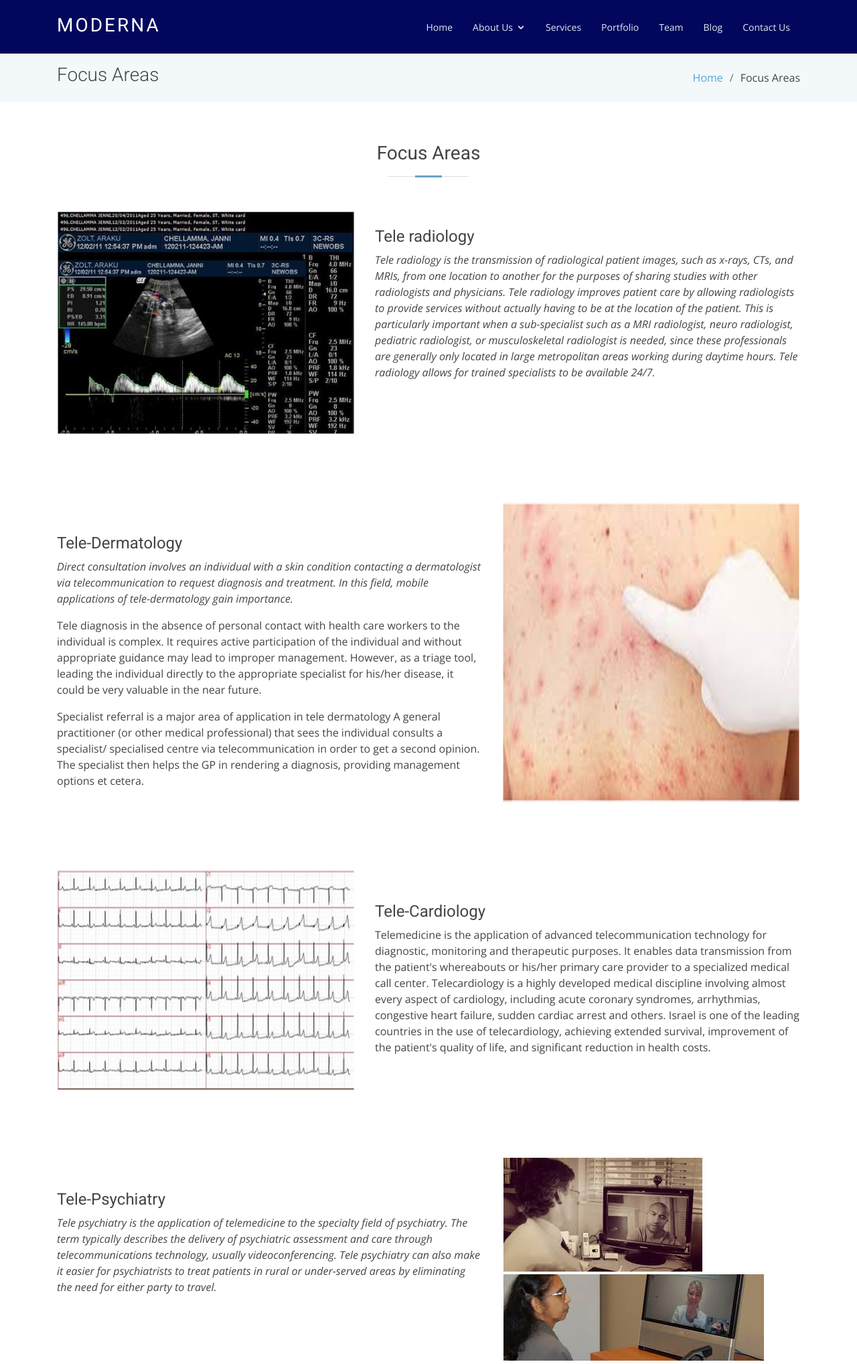
After one commit to manozkumarj/Templates-Mine, a PHP site: page /focus-areas in a window 1280 px wide. The commit adds this page. Shown: the top 2037 px of the page at 67% size. Run offline with PHP 8.4, Linux system fonts and the light colour scheme.

Commit message:
Created 'focus-areas' page and written content inside it as per requirement --> Pegase

```diff
--- a/Pegase/assets/css/style.css
+++ b/Pegase/assets/css/style.css
@@ -329,7 +329,7 @@ h1, h2, h3, h4, h5, h6, .font-primary {
   top: 0;
   width: 130%;
   height: 95%;
-  background: linear-gradient(to right, rgba(30, 67, 86, 0.8), rgba(30, 67, 86, 0.6)), url("../img/hero-bg.jpg") center top no-repeat;
+  background: linear-gradient(to right, rgba(2, 7, 93, 0.8), rgba(2, 7, 93, 0.6)), url("../img/hero-bg.jpg") center top no-repeat;
   z-index: 0;
   border-radius: 0 0 50% 50%;
   transform: translateX(-50%) rotate(0deg);
--- a/Pegase/common/header.php
+++ b/Pegase/common/header.php
@@ -4,7 +4,7 @@
     <div class="container">
 
       <div class="logo float-left">
-        <h1 class="text-light"><a href="index.html"><span>Moderna</span></a></h1>
+        <h1 class="text-light"><a href="."><span>Moderna</span></a></h1>
         <!-- Uncomment below if you prefer to use an image logo -->
         <!-- <a href="index.html"><img src="assets/img/logo.png" alt="" class="img-fluid"></a>-->
       </div>
@@ -14,8 +14,13 @@
           <li <?php if($page == 'home'): ?> class="active" <?php endif; ?> >
 		  <a href=".">Home</a></li>
 
-          <li <?php if($page == 'about'): ?> class="active" <?php endif; ?> >
-		  <a href="about">About Us</a></li>
+          <li class="drop-down" <?php if($page == 'about'): ?> class="active" <?php endif; ?> >
+		  <a href="about">About Us</a>
+            <ul>
+              <li><a href="about">About Us</a></li>
+              <li><a href="focus-areas">Focus Areas</a></li>
+            </ul>
+          </li>
 
           <li <?php if($page == 'services'): ?> class="active" <?php endif; ?> >
 		  <a href="services">Services</a></li>
--- a/Pegase/contact.php
+++ b/Pegase/contact.php
@@ -73,7 +73,7 @@
                 <div class="info-box">
                   <i class="bx bx-map"></i>
                   <h3>Our Address</h3>
-                  <p>Plot No. 33A, Road No.76, NearMahaa News Channel, 500033, Jubilee Hills, Hyderabad, Telangana 500033, India</p>
+                  <p>Plot No. 33A, Road No.76, Near Mahaa News Channel, 500033, Jubilee Hills, Hyderabad, Telangana, India.</p>
                 </div>
               </div>
               <div class="col-md-6">
--- /dev/null
+++ b/Pegase/focus-areas.php
@@ -0,0 +1,196 @@
+<!DOCTYPE html>
+<html lang="en">
+
+<head>
+  <meta charset="utf-8">
+  <meta content="width=device-width, initial-scale=1.0" name="viewport">
+
+  <title>Moderna Bootstrap Template - Index</title>
+  <meta content="" name="descriptison">
+  <meta content="" name="keywords">
+
+  <!-- Favicons -->
+  <link href="assets/img/favicon.png" rel="icon">
+  <link href="assets/img/apple-touch-icon.png" rel="apple-touch-icon">
+
+  <!-- Google Fonts -->
+  <link href="https://fonts.googleapis.com/css?family=Open+Sans:300,300i,400,400i,600,600i,700,700i|Roboto:300,300i,400,400i,500,500i,700,700i&display=swap" rel="stylesheet">
+
+  <!-- Vendor CSS Files -->
+  <link href="assets/vendor/bootstrap/css/bootstrap.min.css" rel="stylesheet">
+  <link href="assets/vendor/animate.css/animate.min.css" rel="stylesheet">
+  <link href="assets/vendor/icofont/icofont.min.css" rel="stylesheet">
+  <link href="assets/vendor/boxicons/css/boxicons.min.css" rel="stylesheet">
+  <link href="assets/vendor/venobox/venobox.css" rel="stylesheet">
+  <link href="assets/vendor/owl.carousel/assets/owl.carousel.min.css" rel="stylesheet">
+  <link href="assets/vendor/aos/aos.css" rel="stylesheet">
+
+  <!-- Template Main CSS File -->
+  <link href="assets/css/style.css" rel="stylesheet">
+
+  <!-- =======================================================
+  * Template Name: Moderna - v2.0.1
+  * Template URL: https://bootstrapmade.com/free-bootstrap-template-corporate-moderna/
+  * Author: BootstrapMade.com
+  * License: https://bootstrapmade.com/license/
+  ======================================================== -->
+</head>
+
+<body>
+
+	<?php
+	$page = 'about';
+	include_once('common/header.php');
+	?>
+
+  <main id="main">
+
+<!-- ======= Focus Areas Section ======= -->
+<section class="breadcrumbs">
+  <div class="container">
+
+    <div class="d-flex justify-content-between align-items-center">
+      <h2>Focus Areas</h2>
+      <ol>
+        <li><a href=".">Home</a></li>
+        <li>Focus Areas</li>
+      </ol>
+    </div>
+
+  </div>
+</section><!-- End Focus Areas Section -->
+
+    <!-- ======= Features Section ======= -->
+    <section class="features">
+      <div class="container">
+
+        <div class="section-title">
+          <h2>Focus Areas</h2>
+        </div>
+
+        <div class="row" data-aos="fade-up">
+          <div class="col-md-5">
+            <img src="assets/img/focus-areas/tele-radiology.jpg" class="img-fluid" alt="">
+          </div>
+          <div class="col-md-7 pt-4">
+            <h3>Tele radiology</h3>
+            <p class="font-italic">
+            Tele radiology is the transmission of radiological patient images, such as x-rays, CTs, and MRIs, from one location to another for the purposes of sharing studies with other radiologists and physicians. Tele radiology improves patient care by allowing radiologists to provide services without actually having to be at the location of the patient. This is particularly important when a sub-specialist such as a MRI radiologist, neuro radiologist, pediatric radiologist, or musculoskeletal radiologist is needed, since these professionals are generally only located in large metropolitan areas working during daytime hours. Tele radiology allows for trained specialists to be available 24/7.
+            </p>
+          </div>
+        </div>
+
+        <div class="row" data-aos="fade-up">
+          <div class="col-md-5 order-1 order-md-2">
+            <img src="assets/img/focus-areas/tele-dermatology.jpg" class="img-fluid" alt="" style="height: 450px;">
+          </div>
+          <div class="col-md-7 pt-5 order-2 order-md-1">
+            <h3>Tele-Dermatology</h3>
+            <p class="font-italic">
+            Direct consultation involves an individual with a skin condition contacting a dermatologist via telecommunication to request diagnosis and treatment. In this field, mobile applications of tele-dermatology gain importance.
+            </p>
+            <p>
+            Tele diagnosis in the absence of personal contact with health care workers to the individual is complex. It requires active participation of the individual and without appropriate guidance may lead to improper management. However, as a triage tool, leading the individual directly to the appropriate specialist for his/her disease, it could be very valuable in the near future.
+            </p>
+            <p>
+            Specialist referral is a major area of application in tele dermatology A general practitioner (or other medical professional) that sees the individual consults a specialist/ specialised centre via telecommunication in order to get a second opinion. The specialist then helps the GP in rendering a diagnosis, providing management options et cetera.
+            </p>
+          </div>
+        </div>
+
+        <div class="row" data-aos="fade-up">
+          <div class="col-md-5">
+            <img src="assets/img/focus-areas/tele-cardiology.jpg" class="img-fluid" alt="" style="height: 330px;">
+          </div>
+          <div class="col-md-7 pt-5">
+            <h3>Tele-Cardiology</h3>
+            <p>Telemedicine is the application of advanced telecommunication technology for diagnostic, monitoring and therapeutic purposes. It enables data transmission from the patient's whereabouts or his/her primary care provider to a specialized medical call center. Telecardiology is a highly developed medical discipline involving almost every aspect of cardiology, including acute coronary syndromes, arrhythmias, congestive heart failure, sudden cardiac arrest and others. Israel is one of the leading countries in the use of telecardiology, achieving extended survival, improvement of the patient's quality of life, and significant reduction in health costs.</p>
+          </div>
+        </div>
+
+        <div class="row" data-aos="fade-up">
+          <div class="col-md-5 order-1 order-md-2">
+            <img src="assets/img/focus-areas/tele-psychiatry.jpg" class="img-fluid" alt="">
+          </div>
+          <div class="col-md-7 pt-5 order-2 order-md-1">
+            <h3>Tele-Psychiatry</h3>
+            <p class="font-italic">
+            Tele psychiatry is the application of telemedicine to the specialty field of psychiatry. The term typically describes the delivery of psychiatric assessment and care through telecommunications technology, usually videoconferencing. Tele psychiatry can also make it easier for psychiatrists to treat patients in rural or under-served areas by eliminating the need for either party to travel.
+            </p>
+          </div>
+        </div>
+
+        <div class="row" data-aos="fade-up">
+          <div class="col-md-5">
+            <img src="assets/img/focus-areas/tele-blood.jpg" class="img-fluid" alt="" style="height: 350px;">
+          </div>
+          <div class="col-md-7 pt-5">
+            <h3>Tele-Blood</h3>
+            <p class="font-italic">
+            Bloodline Module is a real-time system that integrates Blood availability, donor and recipient information. The module includes capturing the donor information, reporting of blood bag grouping and screening, collecting comprehensive information from the recipient when the blood is issued and making available the blood stock information to the 104 callers. It allows stocking of the blood bags and issue to the need. Blood bank results can be viewed by authorized users in the network either through this software or from the related Modules.
+            </p>
+            <p>
+            ZOLT focused on Augmenting public health delivery systems by leveraging Information and Communication Technologies and Modern Management Practices.
+            </p>
+          </div>
+        </div>
+
+        <div class="row" data-aos="fade-up">
+          <div class="col-md-5 order-1 order-md-2">
+            <img src="assets/img/focus-areas/tele-lab.jpg" class="img-fluid" alt="">
+          </div>
+          <div class="col-md-7 pt-5 order-2 order-md-1">
+            <h3>Tele-Labs</h3>
+            <p class="font-italic">
+            Tele-Labs is the way to provide quality lab services to rural and remote population, by using the telemedicine application. The use of portable instruments like Cell counter and Bio-Chemical analyser help the lab technicians to carry it to any remote location and perform the test there and input the results in the application instantly.
+            </p>
+          </div>
+        </div>
+
+        <div class="row" data-aos="fade-up">
+          <div class="col-md-5">
+            <img src="assets/img/focus-areas/tele-ent.jpg" class="img-fluid" alt="" style="height: 370px;">
+          </div>
+          <div class="col-md-7 pt-5">
+            <h3>Tele-ENT</h3>
+            <p class="font-italic">
+            Hearing is considered by many to be our most vital sense. It enables us to process everyday sounds so we can communicate clearly and interact safely in our daily environment. We depend on our hearing 24 hours a day, seven days a week.
+            </p>
+            <p>
+            With today's advances in digital hearing aid technology, the majority of hearing losses are treatable. So there's no need to put off getting the help you deserve. At ZOLT we aim to find the best hearing solution for every individual and look forward to helping those of you with a hearing concern get back to enjoying your lives to the fullest by providing tele consultation with the specialist to the patients located in rural and remote areas.
+            </p>
+          </div>
+        </div>
+
+      </div>
+    </section><!-- End Features Section -->
+
+  </main><!-- End #main -->
+
+
+
+	<?php
+		include_once('common/footer.php');
+	?>
+
+
+ <a href="#" class="back-to-top"><i class="icofont-simple-up"></i></a>
+
+  <!-- Vendor JS Files -->
+  <script src="assets/vendor/jquery/jquery.min.js"></script>
+  <script src="assets/vendor/bootstrap/js/bootstrap.bundle.min.js"></script>
+  <script src="assets/vendor/jquery.easing/jquery.easing.min.js"></script>
+  <script src="assets/vendor/php-email-form/validate.js"></script>
+  <script src="assets/vendor/venobox/venobox.min.js"></script>
+  <script src="assets/vendor/waypoints/jquery.waypoints.min.js"></script>
+  <script src="assets/vendor/counterup/counterup.min.js"></script>
+  <script src="assets/vendor/owl.carousel/owl.carousel.min.js"></script>
+  <script src="assets/vendor/isotope-layout/isotope.pkgd.min.js"></script>
+  <script src="assets/vendor/aos/aos.js"></script>
+
+  <!-- Template Main JS File -->
+  <script src="assets/js/main.js"></script>
+
+</body>
+
+</html>
--- a/Pegase/index.php
+++ b/Pegase/index.php
@@ -86,6 +86,7 @@
 
     </div>
   </section><!-- End Hero -->
+
 
   <main id="main">
 
@@ -241,8 +242,6 @@
       </div>
     </section><!-- End Features Section -->
 
-  </main><!-- End #main -->
-
 
 
 	<?php
```
Also changed, not shown: Pegase/team.php (+48 -18 lines), Pegase/assets/img/focus-areas/tele-blood.jpg (added), Pegase/assets/img/focus-areas/tele-cardiology.jpg (added), Pegase/assets/img/focus-areas/tele-dermatology.jpg (added), Pegase/assets/img/focus-areas/tele-ent.jpg (added), Pegase/assets/img/focus-areas/tele-lab.jpg (added), Pegase/assets/img/focus-areas/tele-psychiatry.jpg (added), Pegase/assets/img/focus-areas/tele-radiology.jpg (added), Pegase/assets/img/team/venu - Copy.jpg (added), Pegase/assets/img/team/venu-1.jpg (added), Pegase/assets/img/team/venu.jpg (added).
